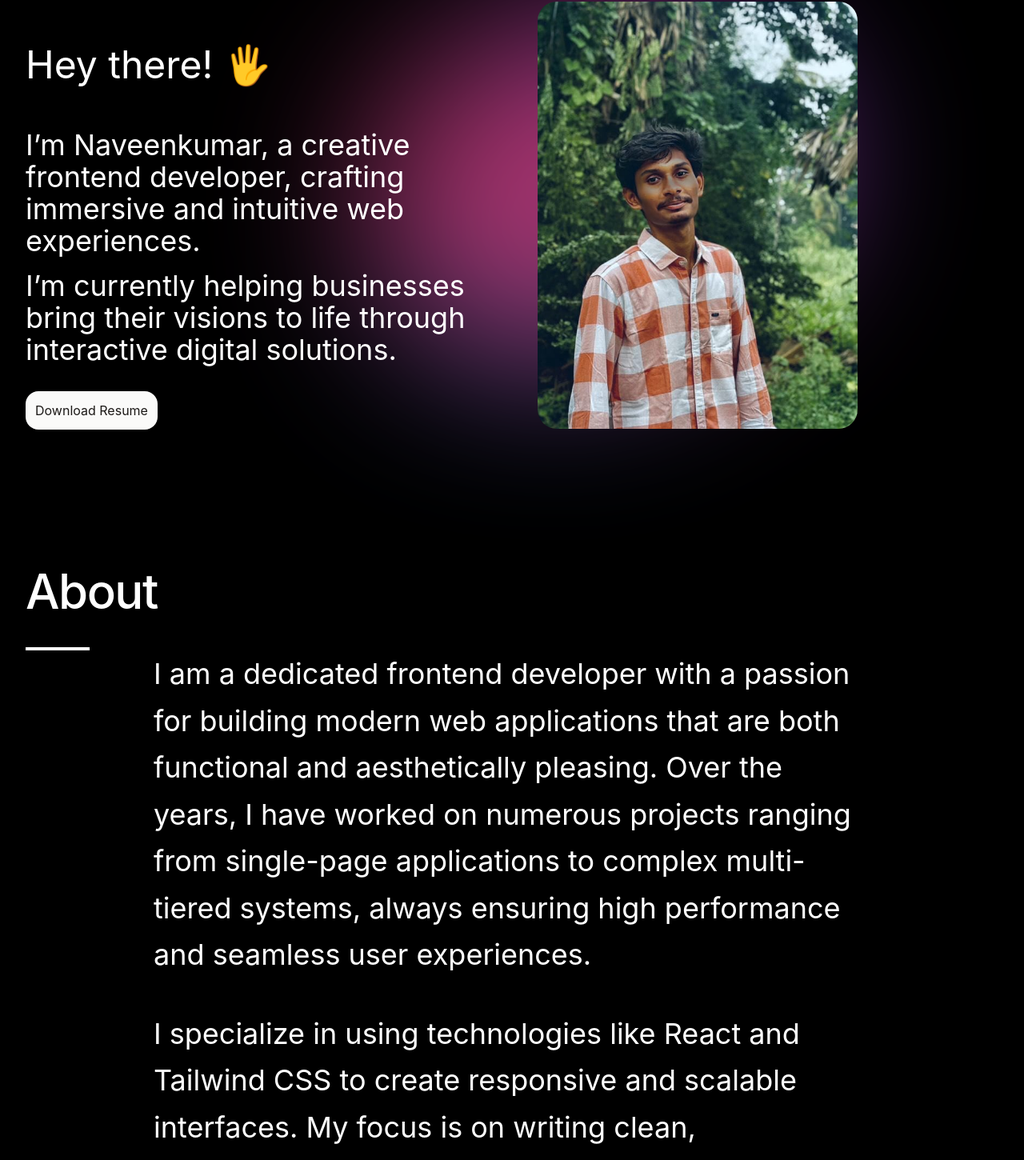
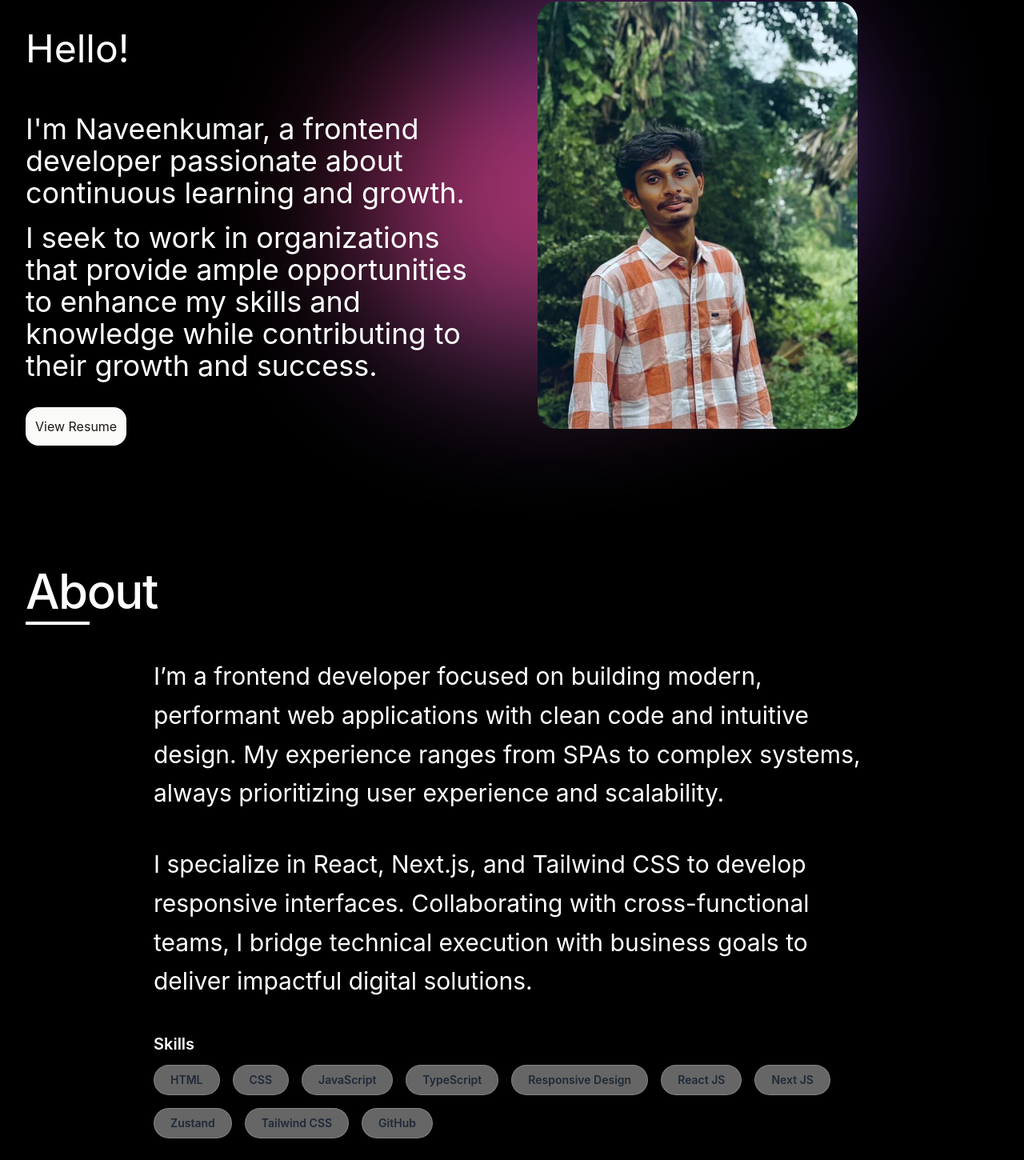
Before and after one commit to naveenkumar13-gif/portfolio, a React (Create React App) app: page / in a window 1280 px wide. Shown: the part 131-1581 px from the top of the page at 80% size. Built offline with nearby package versions, Linux system fonts and the light colour scheme.

Commit message:
feat: add react-icons dependency and enhance About component with skills section and content updates

```diff
--- a/package.json
+++ b/package.json
@@ -7,6 +7,7 @@
     "motion": "^12.0.6",
     "react": "^19.0.0",
     "react-dom": "^19.0.0",
+    "react-icons": "^5.5.0",
     "react-scripts": "5.0.1",
     "remixicon": "^4.6.0"
   },
--- a/src/components/about/index.js
+++ b/src/components/about/index.js
@@ -2,36 +2,65 @@ import React from "react";
 import { ABOUT_CONTENT } from "../../data";
 import { motion } from "motion/react";
 
-function index() {
+function About() {
   const textVariants = {
     hidden: { opacity: 0, y: 50 },
     visible: { opacity: 1, y: 0 },
     transition: { duration: 1, ease: "easeInOut" },
   };
+
   return (
-    <div>
-      <section className="px-8 py-10 " id="about">
-        <h1 className="text-6xl max-md:text-4xl font-medium tracking-tight mb-10">
+    <section className="px-8 py-10" id="about">
+      {/* Section Title */}
+      <h1 className="text-6xl max-md:text-4xl font-medium tracking-tight mb-2">
         About
       </h1>
-        <div className="h-1 w-20 bg-white"></div>
+      <div className="h-1 w-20 bg-white mb-10"></div>
+
+      {/* Paragraphs */}
       <div className="max-w-4xl mx-auto">
-          {ABOUT_CONTENT.paragraphs.map((paragraphs, index) => (
+        {ABOUT_CONTENT.paragraphs.map((paragraph, index) => (
           <motion.p
             key={index}
-              className="text-4xl max-md:text-2xl max-sm:text-xl mb-10 leading-relaxed"
+            className="text-3xl max-md:text-2xl max-sm:text-xl mb-10 leading-relaxed"
             initial="hidden"
             whileInView="visible"
             viewport={{ once: false, amount: 0.5 }}
             variants={textVariants}
           >
-              {paragraphs}
+            {paragraph}
           </motion.p>
         ))}
+
+        {/* Skills Section - optional */}
+        {ABOUT_CONTENT.skills?.length > 0 && (
+          <motion.div
+            initial="hidden"
+            whileInView="visible"
+            viewport={{ once: false, amount: 0.5 }}
+            variants={textVariants}
+          >
+            <h3 className="text-xl font-semibold mb-3">Skills</h3>
+            <div className="flex flex-wrap gap-4">
+              {ABOUT_CONTENT.skills.map((skill, index) => (
+                <span
+                  key={index}
+                  className="px-5 py-2 bg-white/40 backdrop-blur-md
+                 border border-white/20 shadow-lg rounded-full
+                 text-sm font-semibold text-gray-800
+                 hover:bg-gradient-to-r hover:from-indigo-500 hover:to-purple-500
+                 hover:text-white hover:shadow-xl
+                 transform hover:scale-105 transition-all duration-300 ease-out"
+                >
+                  {skill}
+                </span>
+              ))}
+            </div>
+          </motion.div>
+        )}
       </div>
     </section>
-    </div>
   );
 }
 
-export default index;
+export default About;
--- a/src/data/index.js
+++ b/src/data/index.js
@@ -22,12 +22,12 @@ export const LINKS = [
 ];
 
 export const HERO_CONTENT = {
-  greeting: "Hey there! 🖐️",
+  greeting: "Hello!",
   introduction:
-    "I’m Naveenkumar, a creative frontend developer, crafting immersive and intuitive web experiences.",
+    "I'm Naveenkumar, a frontend developer passionate about continuous learning and growth.",
   description:
-    "I’m currently helping businesses bring their visions to life through interactive digital solutions.",
-  resumeLinkText: "Download Resume",
+    "I seek to work in organizations that provide ample opportunities to enhance my skills and knowledge while contributing to their growth and success.",
+  resumeLinkText: "View Resume",
   resumeLink: "/resume.pdf",
 };
 
@@ -84,8 +84,20 @@ export const PROJECTS = [
 
 export const ABOUT_CONTENT = {
   paragraphs: [
-    "I am a dedicated frontend developer with a passion for building modern web applications that are both functional and aesthetically pleasing. Over the years, I have worked on numerous projects ranging from single-page applications to complex multi-tiered systems, always ensuring high performance and seamless user experiences.",
-    "I specialize in using technologies like React and Tailwind CSS to create responsive and scalable interfaces. My focus is on writing clean, maintainable code while collaborating with cross-functional teams to deliver projects that meet both business goals and user needs. I thrive in environments that challenge me to continuously learn and grow.",
+    "I’m a frontend developer focused on building modern, performant web applications with clean code and intuitive design. My experience ranges from SPAs to complex systems, always prioritizing user experience and scalability.",
+    "I specialize in React, Next.js, and Tailwind CSS to develop responsive interfaces. Collaborating with cross-functional teams, I bridge technical execution with business goals to deliver impactful digital solutions.",
+  ],
+  skills: [
+    "HTML",
+    "CSS",
+    "JavaScript",
+    "TypeScript",
+    "Responsive Design",
+    "React JS",
+    "Next JS",
+    "Zustand",
+    "Tailwind CSS",
+    "GitHub",
   ],
 };
 
```
Also changed, not shown: 1 other file (tests, documents, lock files or other folders). Lines whose indentation alone changed are shown as unchanged.
